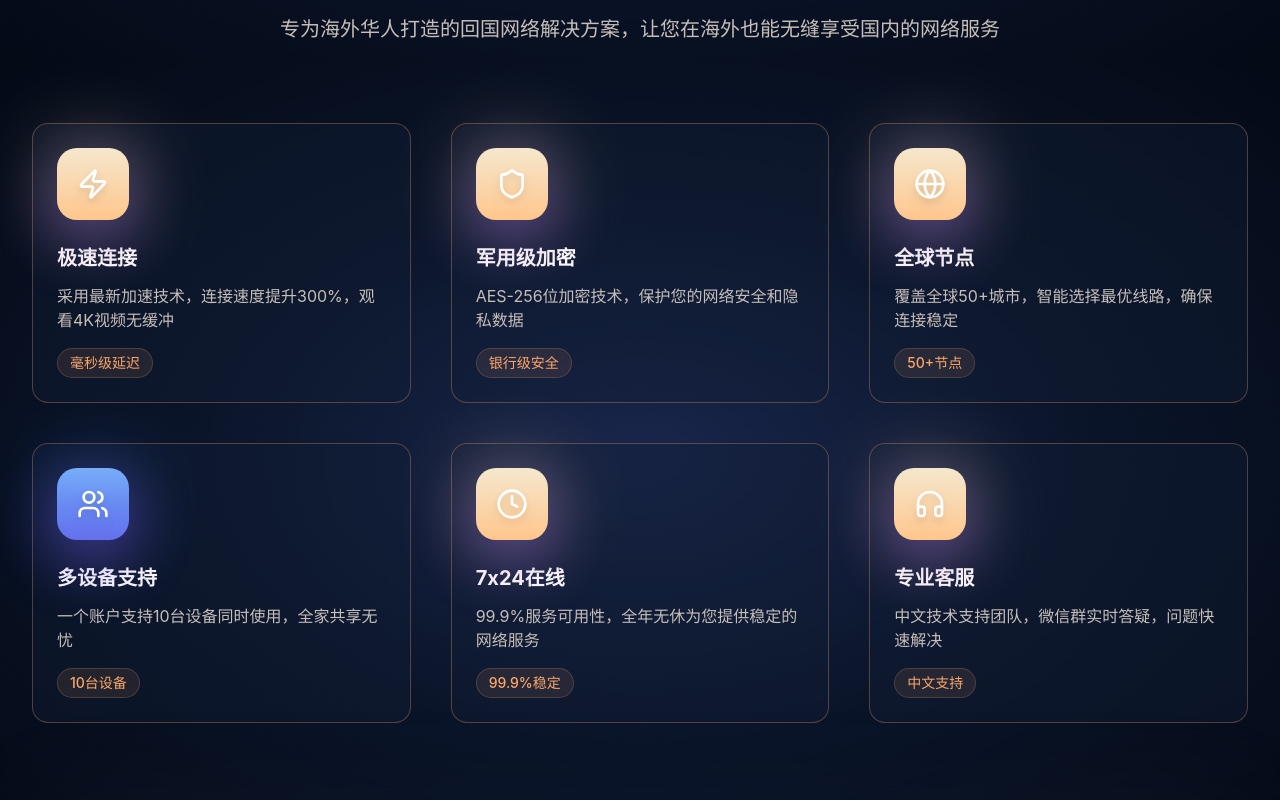
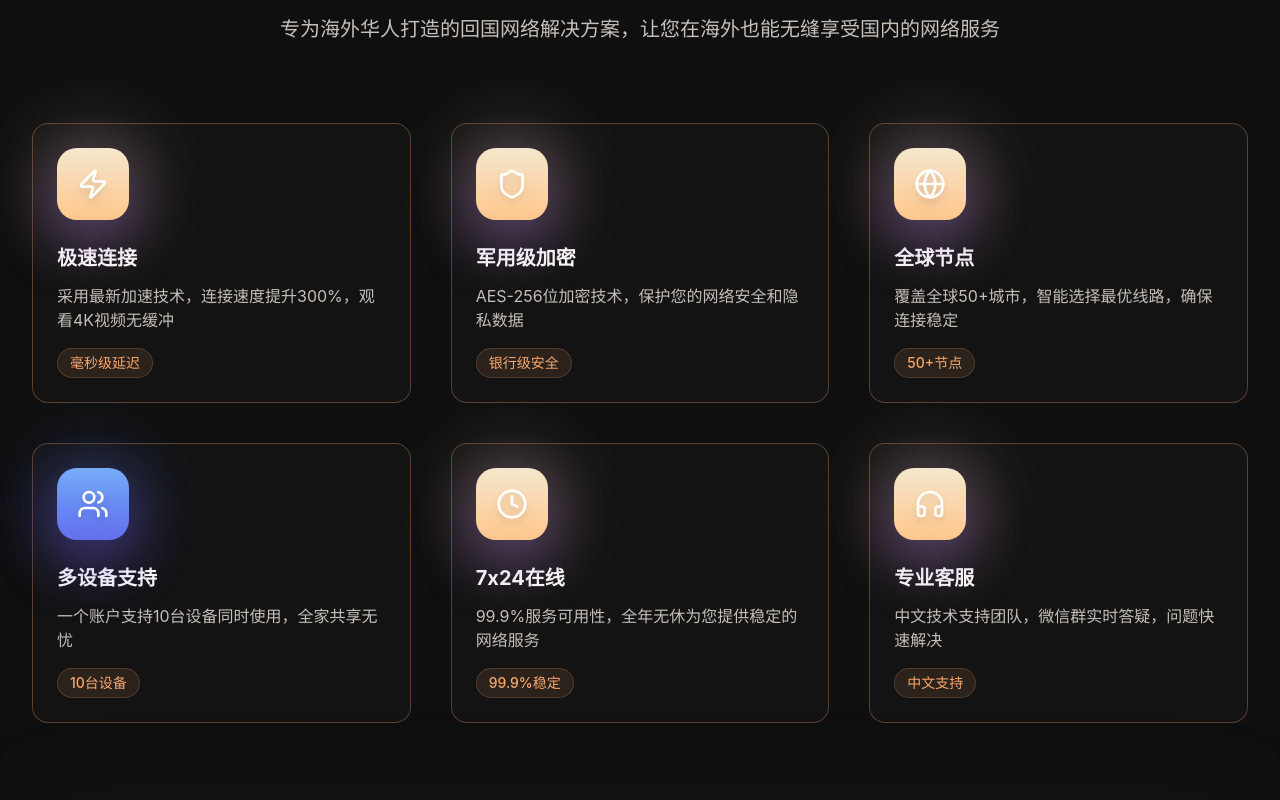
Before and after one commit to Alexneilcaiqiqi/vivid-palette-ai, a React (Vite) app: page / in a window 1280 px wide. Shown: the part 1540-2340 px from the top of the page. Built offline with nearby package versions, Linux system fonts and the light colour scheme.

Commit message:
Change background color to 0F0F0F

```diff
--- a/src/index.css
+++ b/src/index.css
@@ -7,13 +7,13 @@
 @layer base {
   :root {
     /* 深空背景 */
-    --background: 220 60% 8%;
+    --background: 0 0% 6%;
     --foreground: 30 20% 98%;
 
     /* 卡片和弹窗 */
-    --card: 220 50% 14%;
+    --card: 0 0% 10%;
     --card-foreground: 30 20% 98%;
-    --popover: 220 55% 12%;
+    --popover: 0 0% 8%;
     --popover-foreground: 30 20% 98%;
 
     /* 主色调 - 金橙色 */
@@ -108,7 +108,7 @@
 
   body {
     @apply bg-background text-foreground;
-    background: radial-gradient(ellipse at center, hsl(225 50% 20%) 0%, hsl(220 60% 10%) 50%, hsl(220 70% 5%) 100%);
+    background: #0F0F0F;
     background-attachment: fixed;
     overflow-x: hidden;
     font-family: -apple-system, BlinkMacSystemFont, "Segoe UI", Roboto, sans-serif;
```
